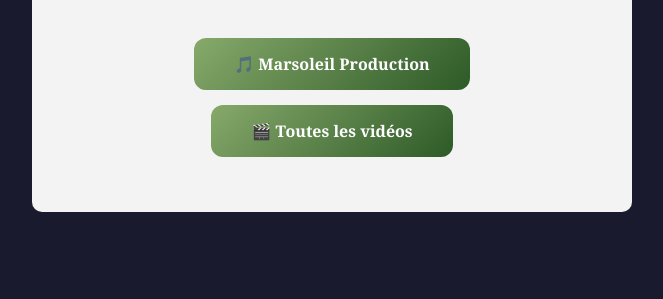
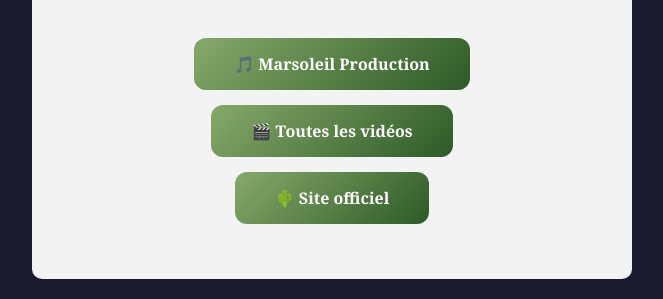
Before and after one commit to Peyochanchan/CactusBox, a plain HTML site: page mail.html in a window 1280 px wide. Shown: the part 1648-1947 px from the top of the page, without its empty margins (308-971 px from the left). Before the commit the page ends 1880 px from the top, so only its background shows below. Drawn offline with Linux system fonts and the light colour scheme.

Commit message:
change turquoise

```diff
--- a/mail.html
+++ b/mail.html
@@ -37,7 +37,7 @@
             <tr>
               <td>
                 <img
-                  src="https://cactusbox.netlify.app/images/header_cactus_box.jpg?text=CACTUS+BOX"
+                  src="https://res.cloudinary.com/dnpddlkrq/image/upload/v1/production/7q68271akx9ab5t5s9k3nh6ho0zi?_a=BACAGSDL?text=CACTUS+BOX"
                   alt="Cactus Box"
                   width="600"
                   style="
@@ -325,6 +325,31 @@
                       </a>
                     </td>
                   </tr>
+                  <tr>
+                    <td align="center" style="padding-bottom: 15px">
+                      <a
+                        href="https://cactusbox.art"
+                        target="_blank"
+                        style="
+                          display: inline-block;
+                          padding: 15px 40px;
+                          background: linear-gradient(
+                            135deg,
+                            #87a96b 0%,
+                            #2d5a27 100%
+                          );
+                          background-color: #2d5a27;
+                          color: #ffffff;
+                          text-decoration: none;
+                          border-radius: 12px;
+                          font-size: 16px;
+                          font-weight: 600;
+                        "
+                      >
+                        🌵 Site officiel
+                      </a>
+                    </td>
+                  </tr>
                 </table>
               </td>
             </tr>
--- a/style.css
+++ b/style.css
@@ -20,7 +20,7 @@
     position: relative;
     object-fit: cover;
     display: block;
-    box-shadow: 0 4px 20px #49B9BC;
+    box-shadow: 0 4px 20px #4ec0c4;
     border: 1px solid rgba(255, 255, 255, 0.1);
   }
 
@@ -37,7 +37,7 @@
   }
 
   .logo-image {
-    background-color: #49B9BC;
+    background-color: #4ec0c4;
     border-radius: 12%;
     width: 400px;
     object-fit: cover;
@@ -96,7 +96,7 @@
 
   .instruments {
     text-align: center;
-    color: #95a5a6;
+    color: #4ec0c4;
     font-size: 1rem;
     margin-bottom: 40px;
     letter-spacing: 1px;
```
